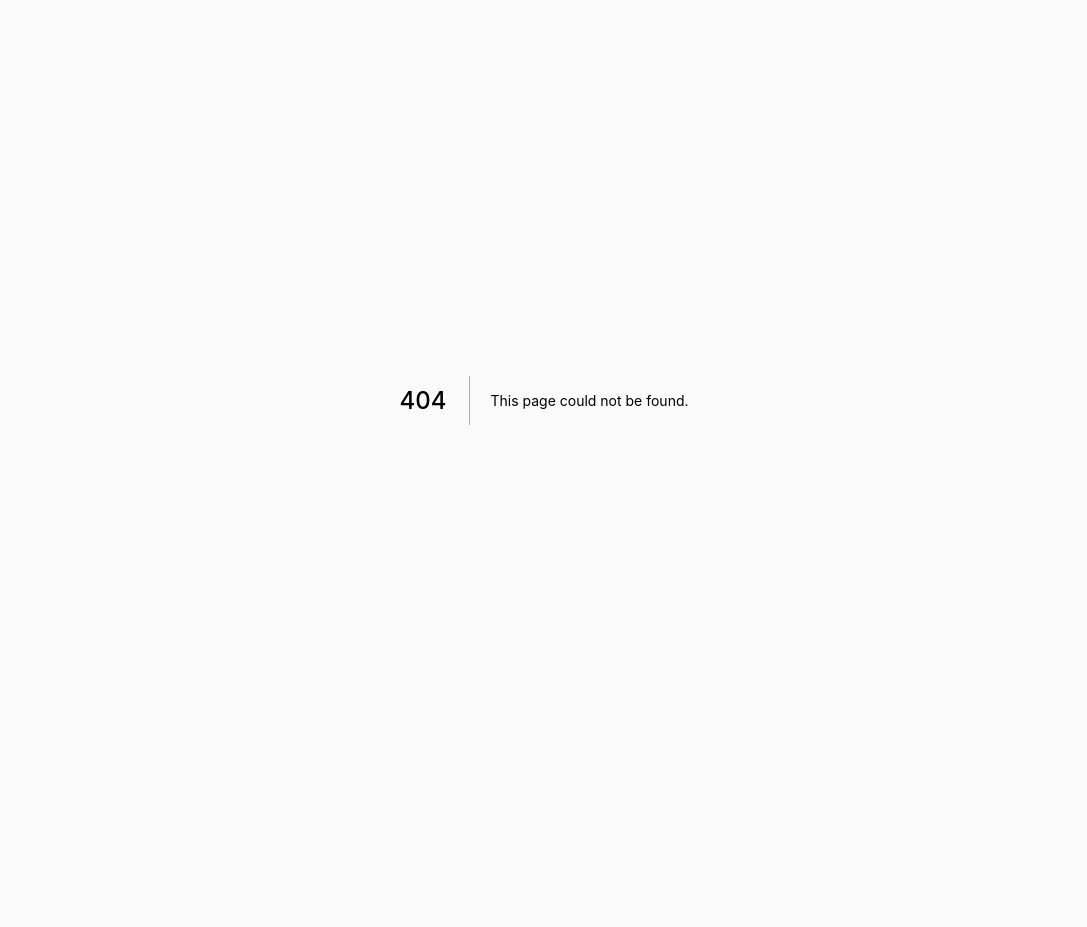
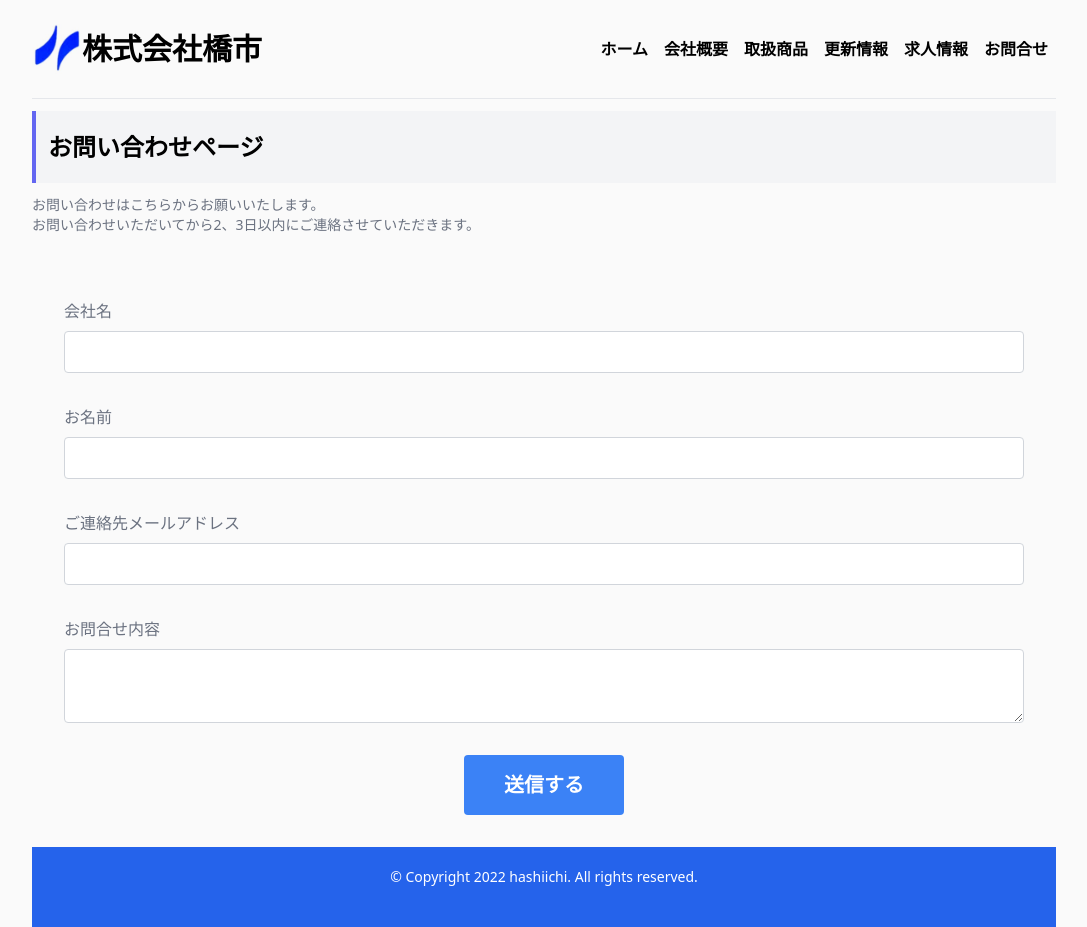
Before and after one commit to knm22mukk/841web, a Next.js app: page /contact in a window 1280 px wide. Before the commit this address had no page. Shown: the whole page, without its empty margins (96-1183 px from the left). Before the commit the page ends 800 px from the top, so only its background shows below. Built offline with nearby package versions, Linux system fonts and the light colour scheme.

Commit message:
contactページの雛形作成、Buttonコンポーネント作成

```diff
--- /dev/null
+++ b/src/components/Button.tsx
@@ -0,0 +1,13 @@
+type Props = {
+  title: string;
+};
+
+const Button = ({ title }: Props) => {
+  return (
+    <button className='py-4 px-10 text-xl font-bold text-white bg-blue-500 hover:bg-indigo-700 rounded border-indigo-500 transition duration-150 ease-in-out'>
+      {title}
+    </button>
+  );
+};
+
+export default Button;
--- /dev/null
+++ b/src/pages/contact/index.tsx
@@ -0,0 +1,52 @@
+import Button from '@components/Button';
+import Layout from '@components/Layout';
+import PageHeader from '@components/PageHeader';
+
+const Contact = () => {
+  const contactSubmit = (e: any) => {
+    e.preventDefault();
+    console.log('お問い合わせ送信');
+  };
+  return (
+    <Layout>
+      <PageHeader title='お問い合わせページ' />
+      <p className='text-sm text-gray-500'>
+        お問い合わせはこちらからお願いいたします。
+        <br />
+        お問い合わせいただいてから2、3日以内にご連絡させていただきます。
+      </p>
+      <form className='flex flex-col p-8 mx-auto' onSubmit={contactSubmit}>
+        <label htmlFor='name' className='mt-8 mb-2 font-light text-gray-500'>
+          会社名
+        </label>
+        <input
+          type='text'
+          className='py-1 px-3 w-full text-base leading-8 text-gray-700 focus:bg-white rounded border border-gray-300 focus:border-indigo-500 outline-none focus:ring-2 focus:ring-indigo-200 transition-colors duration-200 ease-in-out'
+        />
+        <label htmlFor='name' className='mt-8 mb-2 font-light text-gray-500'>
+          お名前
+        </label>
+        <input
+          type='text'
+          className='py-1 px-3 w-full text-base leading-8 text-gray-700 focus:bg-white rounded border border-gray-300 focus:border-indigo-500 outline-none focus:ring-2 focus:ring-indigo-200 transition-colors duration-200 ease-in-out'
+        />
+        <label htmlFor='name' className='mt-8 mb-2 font-light text-gray-500'>
+          ご連絡先メールアドレス
+        </label>
+        <input
+          type='text'
+          className='py-1 px-3 w-full text-base leading-8 text-gray-700 focus:bg-white rounded border border-gray-300 focus:border-indigo-500 outline-none focus:ring-2 focus:ring-indigo-200 transition-colors duration-200 ease-in-out'
+        />
+        <label htmlFor='name' className='mt-8 mb-2 font-light text-gray-500'>
+          お問合せ内容
+        </label>
+        <textarea className='py-1 px-3 w-full text-base leading-8 text-gray-700 focus:bg-white rounded border border-gray-300 focus:border-indigo-500 outline-none focus:ring-2 focus:ring-indigo-200 transition-colors duration-200 ease-in-out' />
+        <div className='pt-8 text-center'>
+          <Button title='送信する' />
+        </div>
+      </form>
+    </Layout>
+  );
+};
+
+export default Contact;
```
